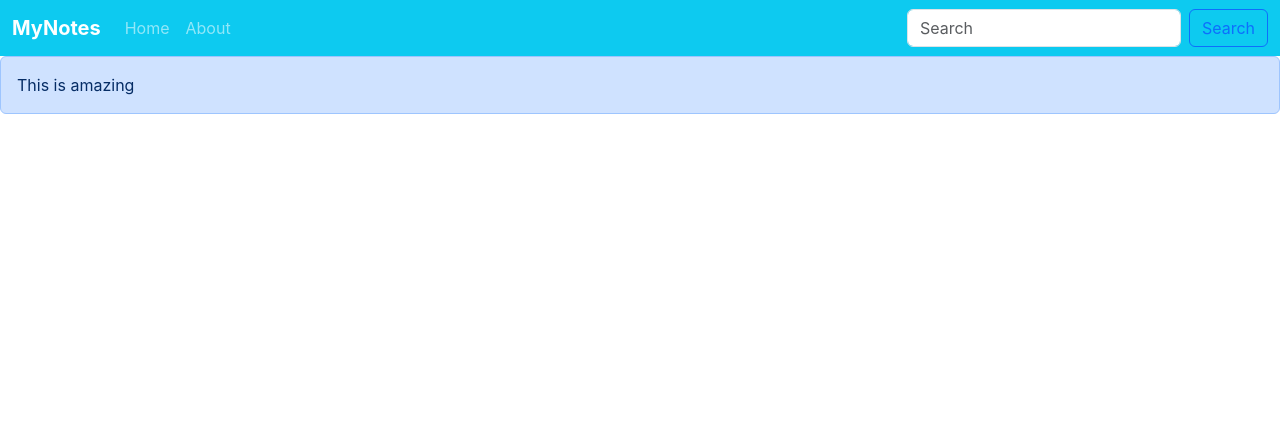
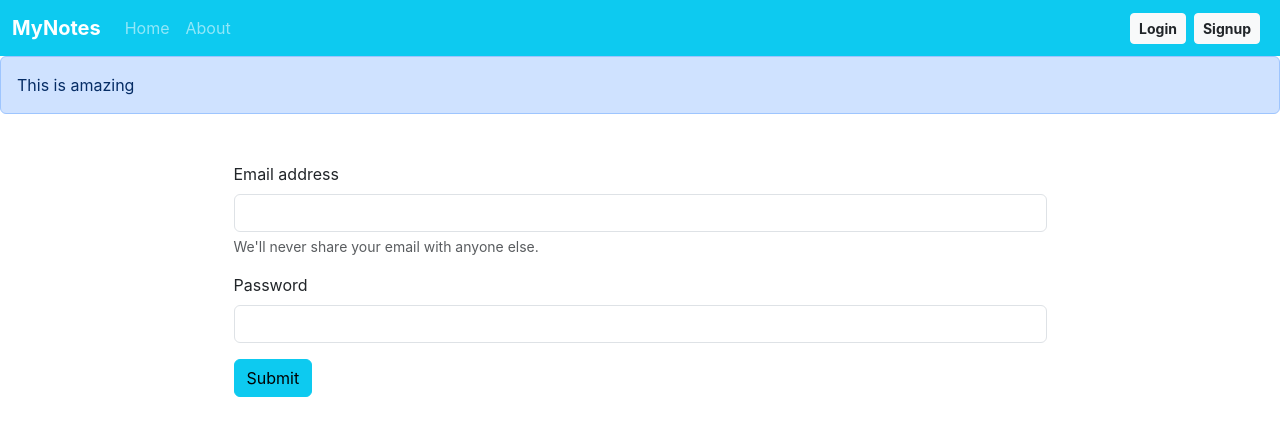
Before and after one commit to gauravssah/MyNoteBook, a React (Create React App) app: page /login in a window 1280 px wide. Shown: the top 436 px of the page. Built offline with nearby package versions, Linux system fonts and the light colour scheme.

Commit message:
create login and signup and working on login

```diff
--- a/src/App.js
+++ b/src/App.js
@@ -5,6 +5,8 @@
 import { BrowserRouter, Routes, Route } from "react-router-dom";
 import NoteState from './context/notes/NoteState';
 import Alert from './components/Alert';
+import Login from './components/Login';
+import Signup from './components/Signup';
 
 
 
@@ -20,6 +22,8 @@
             <Routes>
               <Route exact path="/" element={<Home />} />
               <Route exact path="/about" element={<About />} />
+              <Route exact path="/login" element={<Login />} />
+              <Route exact path="/Signup" element={<Signup />} />
             </Routes>
           </div>
         </BrowserRouter>
--- /dev/null
+++ b/src/components/Login.js
@@ -0,0 +1,51 @@
+import React, { useState } from 'react'
+import { useNavigate } from 'react-router-dom'
+const Login = () => {
+    const [credentials, setCredentials] = useState({ email: "", password: "" })
+    let navigate = useNavigate()
+
+    const handleSubmit = async (e) => {
+        e.preventDefault();
+        const response = await fetch('http://localhost:5000/api/auth/login', {
+            method: "POST",
+            headers: {
+                'Content-Type': 'application/json'
+            },
+            body: JSON.stringify({ email: credentials.email, password: credentials.password })
+        });
+        const json = await response.json()
+        console.log(json);
+        if (json.success) {
+            // Save the auth token and redirect
+            localStorage.setItem('token', json.authtoken);
+            navigate('/');
+
+        } else {
+            alert('Invalid Credentials')
+        }
+    }
+
+    const onChange = (e) => {
+        setCredentials({ ...credentials, [e.target.name]: e.target.value })
+    }
+
+    return (
+        <div className='container w-75 my-5'>
+            <form onSubmit={handleSubmit}>
+                <div className="mb-3">
+                    <label htmlFor="email" className="form-label">Email address</label>
+                    <input type="email" className="form-control" value={credentials.email} onChange={onChange} id="email" name='email' aria-describedby="emailHelp" />
+                    <div id="emailHelp" className="form-text">We'll never share your email with anyone else.</div>
+                </div>
+                <div className="mb-3">
+                    <label htmlFor="password" className="form-label">Password</label>
+                    <input type="password" className="form-control" value={credentials.password} onChange={onChange} name='password' id="password" />
+                </div>
+
+                <button type="submit" className="btn btn-info" >Submit</button>
+            </form>
+        </div>
+    )
+}
+
+export default Login
--- a/src/components/Navbar.js
+++ b/src/components/Navbar.js
@@ -34,8 +34,8 @@
 
                     </ul>
                     <form className="d-flex" role="search">
-                        <input className="form-control me-2" type="search" placeholder="Search" aria-label="Search" />
-                        <button className="btn btn-outline-primary" type="submit">Search</button>
+                        <Link className="btn btn-light btn-sm fw-bold text-dark" to='/login' role='button'>Login</Link>
+                        <Link className="btn btn-light btn-sm fw-bold mx-2 text-dark" to='/signup' role='button'>Signup</Link>
                     </form>
                 </div>
             </div>
--- a/src/components/NoteItem.js
+++ b/src/components/NoteItem.js
@@ -8,8 +8,9 @@
 
     return (
         <div className='col-md-3'>
-            <div className="card my-3 ">
+            <div className="card my-3" style={{ backgroundColor: "#edffff", color: "black" }}>
                 <div className="card-body">
+
                     <div className="d-flex justify-content-between ">
                         <h5 className="card-title">{note.title}</h5>
                         <div className="operations" style={{ minWidth: "20%" }}>
--- /dev/null
+++ b/src/components/Signup.js
@@ -0,0 +1,9 @@
+import React from 'react'
+
+export default function Signup() {
+    return (
+        <div>
+            I am signup
+        </div>
+    )
+}
```
Also changed, not shown: 1 other file (tests, documents, lock files or other folders).
